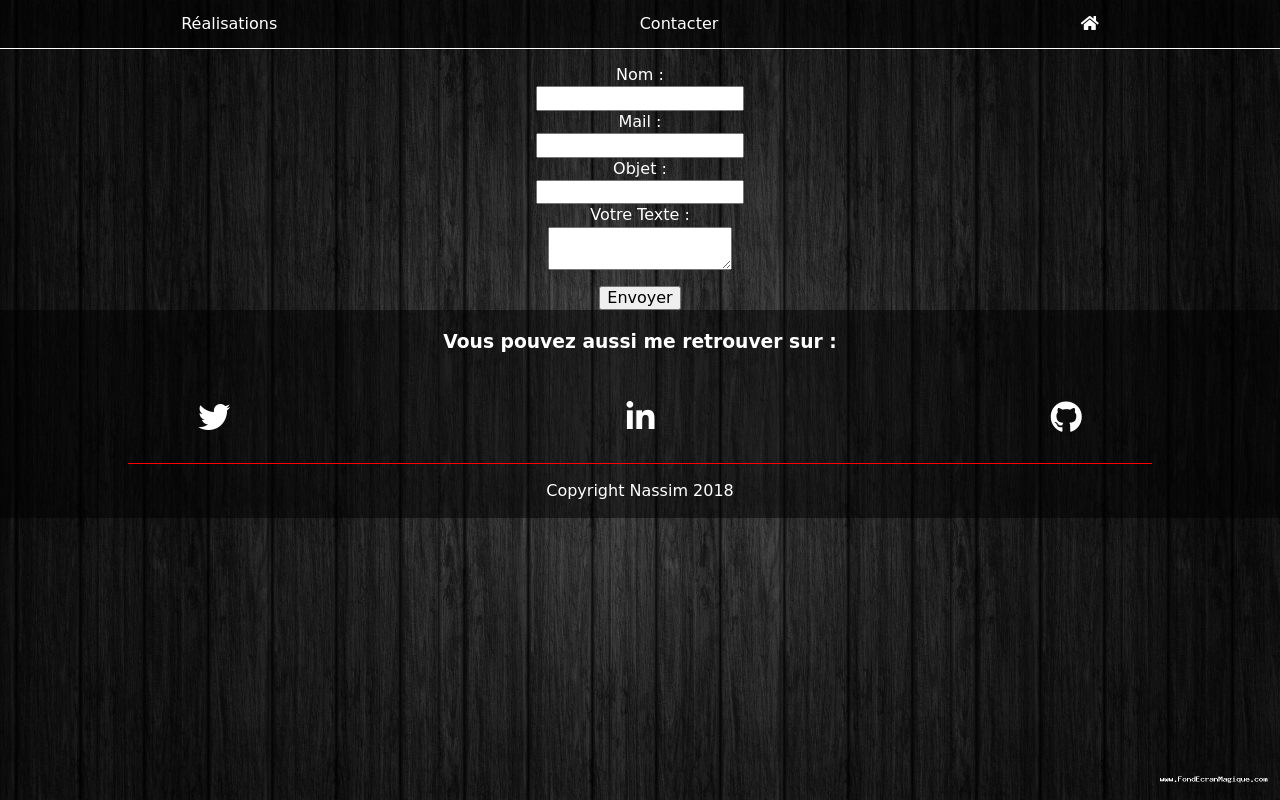
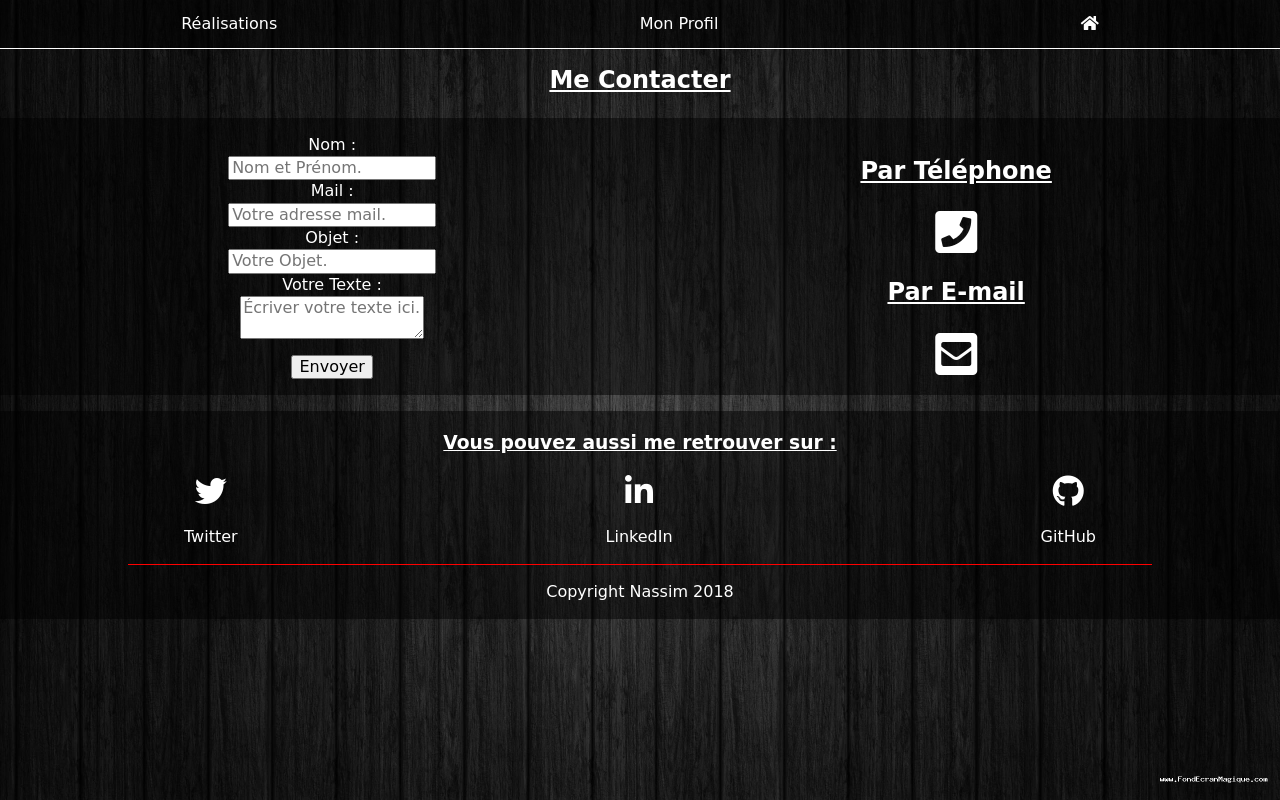
Before and after one commit to Nass9696/Portfolio, a PHP site: page /PageContacter.html in a window 1280 px wide. Run offline with PHP 8.4, Linux system fonts and the light colour scheme; some libraries are stand-ins or nearby versions; some web fonts are replaced.

Commit message:
Integration Contact Page HTML

```diff
--- a/PageContacter.html
+++ b/PageContacter.html
@@ -24,7 +24,7 @@
   <aside class = "NavigationFixed backOpacityBlack flex row justifyCenter">
     <nav class = "flex row alignItemCenter spaceAround Fullwidth">
       <a href = "">Réalisations</a>
-      <a href = "">Contacter</a>
+      <a href = "">Mon Profil</a>
       <a href = "index.html"><i class="fas fa-home white"></i></a>
     </nav>
   </aside>
@@ -34,45 +34,51 @@
 <!--~~~~~~~~~~~~~~~~~~~~~~~~~~~~~~START MAIN~~~~~~~~~~~~~~~~~~~~~~~~~~~~~~~~~-->
 <main class = "MainProfil">
   <section>
-    <aside class="white">
-      <form class="flex column justifyCenter alignItemCenter spaceAround" action="index.html" method="post">
-        <label for="">Nom :</label>
-        <input type="text" name="" value="">
-        <label for="">Mail :</label>
-        <input type="email" name="" value="">
-        <label for="">Objet :</label>
-        <input type="text" name="" value="">
-        <label for="">Votre Texte :</label>
-        <textarea name ="" id=""></textarea>
+    <h2 class = "textAlignC white underline">Me Contacter</h2>
+    <aside class = "AsideContact white backOpacityBlack padding">
+      <form class = "FormContact flex column justifyCenter alignItemCenter spaceAround" action="index.html" method="post">
+        <label for = "a">Nom :</label>
+        <input type = "text" name="" value="" placeholder="Nom et Prénom.">
+        <label for = "">Mail :</label>
+        <input type = "email" name="" value="" placeholder="Votre adresse mail.">
+        <label for = "">Objet :</label>
+        <input type = "text" name="" value="" placeholder = "Votre Objet.">
+        <label for = "">Votre Texte :</label>
+        <textarea name = "" id = "" placeholder = "Écriver votre texte ici."></textarea>
         <input class = "marginT" type = "submit" name="" value="Envoyer">
       </form>
-
-      <article class="none">
-        <i></i>
-        <i></i>
-        <i></i>
-        <i></i>
-      </article>
-
-    </aside>
-  </section>
+    <nav class = "NavButtonContact flex column justifyCenter alignItemCenter backOpacityBlack marginT">
+      <a class = "textAlignC styleButton margin" href="tel:+33622752818">TELEPHONE</a>
+    </nav>
+    <nav class = "NavIconeContact column spaceAround none">
+      <div class = "flex column alignItemCenter hoverColorRed">
+        <h2 class = "underline">Par Téléphone</h2>
+        <a href = "tel:+33622752818"><i class="fas fa-phone-square fa-3x"></i></a>
+        <h2 class = "underline">Par E-mail</h2>
+        <a href = "mailto:dev.nassim.pro@gmail.com"><i class="fas fa-envelope-square fa-3x"></i></a>
+    </div>
+    </nav>
+  </aside>
+</section>
 </main>
 <!--~~~~~~~~~~~~~~~~~~~~~~~~~~~~~~END MAIN~~~~~~~~~~~~~~~~~~~~~~~~~~~~~~~~~-->
 
 <!--~~~~~~~~~~~~~~~~~~~~~~~~~~~~~~START FOOTER~~~~~~~~~~~~~~~~~~~~~~~~~~~~~~~~~-->
-<footer class = "flex column spaceBetween justifyCenter textAlignC backOpacityBlack white">
-  <!--
-  <h2>Informations</h2>
-  <nav class = "flex column justifyCenter alignItemCenter">
-    <a  class = "styleButton margin" href="mailto:dev.nassim.pro@gmail.com">MAIL</a>
-    <a class = "styleButton margin" href="tel:+33622752818">TELEPHONE</a>
-  </nav>
--->
-  <h3>Vous pouvez aussi me retrouver sur :</h3>
+<footer class = "flex column spaceBetween justifyCenter textAlignC backOpacityBlack white marginT">
+  <h3 class = "underline">Vous pouvez aussi me retrouver sur :</h3>
   <nav class = "flex row spaceAround justifyCenter">
-    <a href = ""><i class="fab fa-twitter fa-2x"></i></a>
-    <a href = ""><i class="fab fa-linkedin-in fa-2x"></i></a>
-    <a href = ""><i class="fab fa-github fa-2x"></i></a>
+    <span>
+      <a href = "#"><i class="fab fa-twitter fa-2x"></i></a>
+      <p>Twitter</p>
+    </span>
+    <span>
+      <a href = "#"><i class="fab fa-linkedin-in fa-2x"></i></a>
+      <p>LinkedIn</p>
+    </span>
+    <span>
+      <a href = "#"><i class="fab fa-github fa-2x"></i></a>
+      <p>GitHub</p>
+    </span>
   </nav>
   <div class = "BlockCopy flex justifyCenter alignItemCenter">
     <div class = "Copy">
--- a/css/main.css
+++ b/css/main.css
@@ -289,6 +289,10 @@ a {
   text-decoration: underline;
 }
 
+.hoverColorRed a:hover {
+  color: red;
+}
+
 .ZoneClickCircularOption a {
   height: 100%;
   width: 100%;
@@ -454,6 +458,7 @@ a {
 /***************************END MEDIA QUERY RÉALISATIONS.HTML**************************/
 
 /***************************START MEDIA QUERY CONTACT.HTML**************************/
+
 /***************************END MEDIA QUERY CONTACT.HTML**************************/
 }
 /***************************====END TOUCHPAD====***************************/
@@ -521,6 +526,21 @@ footer {
 /***************************END MEDIA QUERY RÉALISATIONS.HTML**************************/
 
 /***************************START MEDIA QUERY CONTACT.HTML**************************/
+
+.AsideContact {
+  display: flex;
+  justify-content: space-around;
+  align-items: center;
+}
+
+.NavIconeContact {
+  display: flex;
+}
+
+.NavButtonContact{
+  display: none;
+}
+
 /***************************END MEDIA QUERY CONTACT.HTML**************************/
 
 }
```
